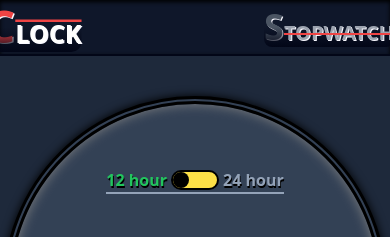
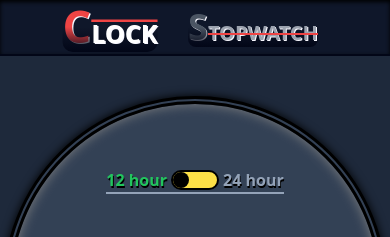
Before and after one commit to pranjul-jangra/syncrono, a website: page src/index.html in a window 390 px wide. Shown: the top 237 px of the page. Drawn offline with Linux system fonts and the light colour scheme.

Commit message:
reducing gap between nav element

```diff
--- a/src/index.html
+++ b/src/index.html
@@ -7,7 +7,7 @@
     <title>Online Clock and online Stopwatch: Track, Watch, and Manage Your Time over internet</title>
     <link rel="stylesheet" href="output.css">
 </head>
-<body class="bg-slate-800 cursor-default w-screeen h-screen box-border overflow-hidden no-scrollbar">
+<body class="bg-slate-800 cursor-default box-border no-scrollbar">
 
     <!-- loader -->
     <div id="loader" class="w-screen h-screen flex justify-center items-center flex-col fixed top-0 left-0 z-50 loader-bg">
@@ -16,7 +16,7 @@
     </div>
 
     <!-- navigation panel -->
-    <nav class="w-full h-14 bg-slate-900 text-white uppercase text-xl font-bold flex justify-center items-center border-b-2 border-b-slate-950 gap-48 shadow-inner shadow-black relative">
+    <nav class="w-lvw h-14 bg-slate-900 text-white uppercase text-xl font-bold flex justify-center items-center border-b-2 border-b-slate-950 gap-48 mb-gap-450 shadow-inner shadow-black relative mx-0 px-0">
 
         <!-- stopWatch font -->
         <div id="stopWatchFont" class="order-2 scale-100 text-shadow-white custom-nav-font">
@@ -41,7 +41,7 @@
 
     <div id="container">
         <!-- clock: watch your time -->
-        <section id="clock" class="relative bg-slate-700 size-96 mt-10 box-border border-8 border-black border-double flex flex-col justify-center items-center gap-3 rounded-full mx-auto shadow-custom">
+        <section id="clock" class="relative bg-slate-700 size-96 mb-size mt-10 box-border border-8 border-black border-double flex flex-col justify-center items-center gap-3 rounded-full mx-auto shadow-custom">
             <h2 id="clock-title" class="sr-only">Online Clock : track your time over internet</h2>
             <!-- toggle button  -->
             <div class="mb-3 absolute top-16 left-auto flex justify-center items-center gap-1 text-md border-b-2 border-b-slate-400">
--- a/src/input.css
+++ b/src/input.css
@@ -23,6 +23,14 @@
     }
     .no-scrollbar::-webkit-scrollbar {
         display: none;
+    }
+    @media (max-width: 450px) {
+        .mb-gap-450 {
+            gap: 40px;
+        }
+        .mb-size {
+            size: 16rem;
+        }
     }
 }
 
```
Also changed, not shown: src/output.css.
